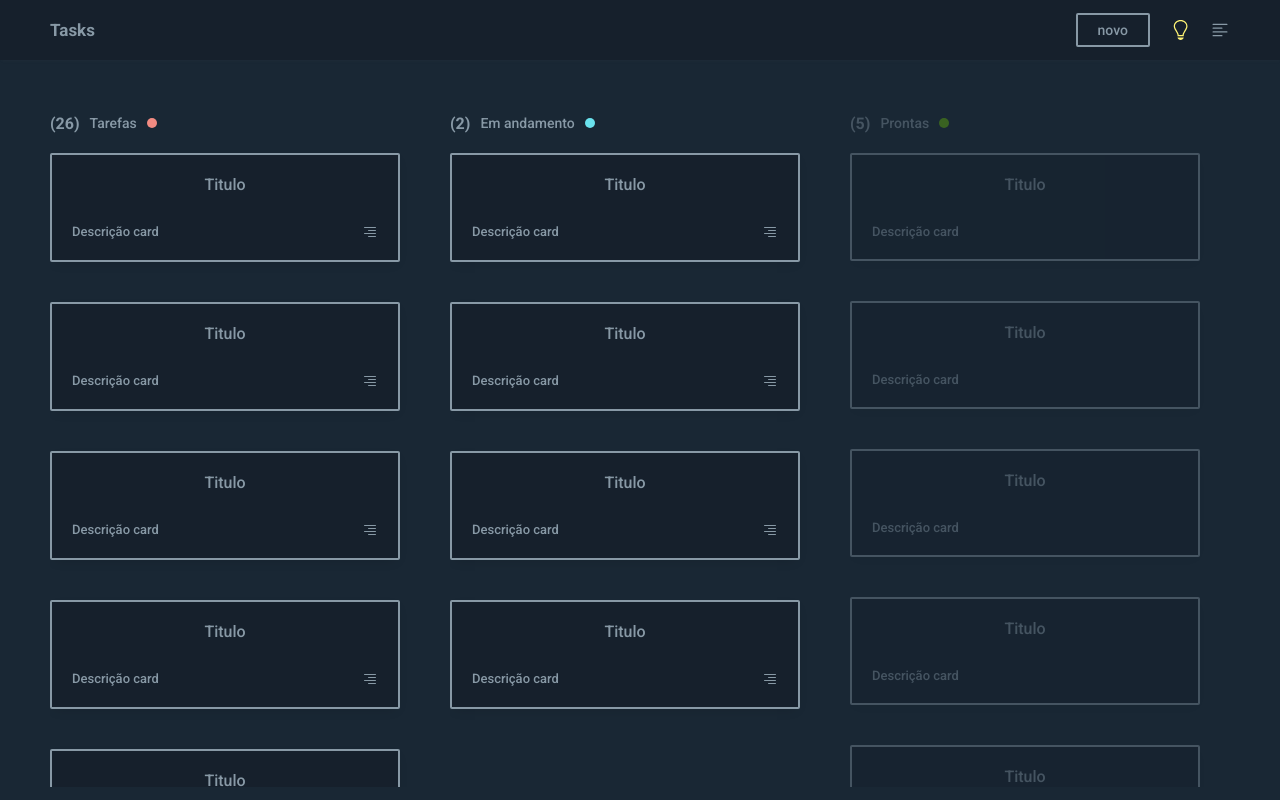
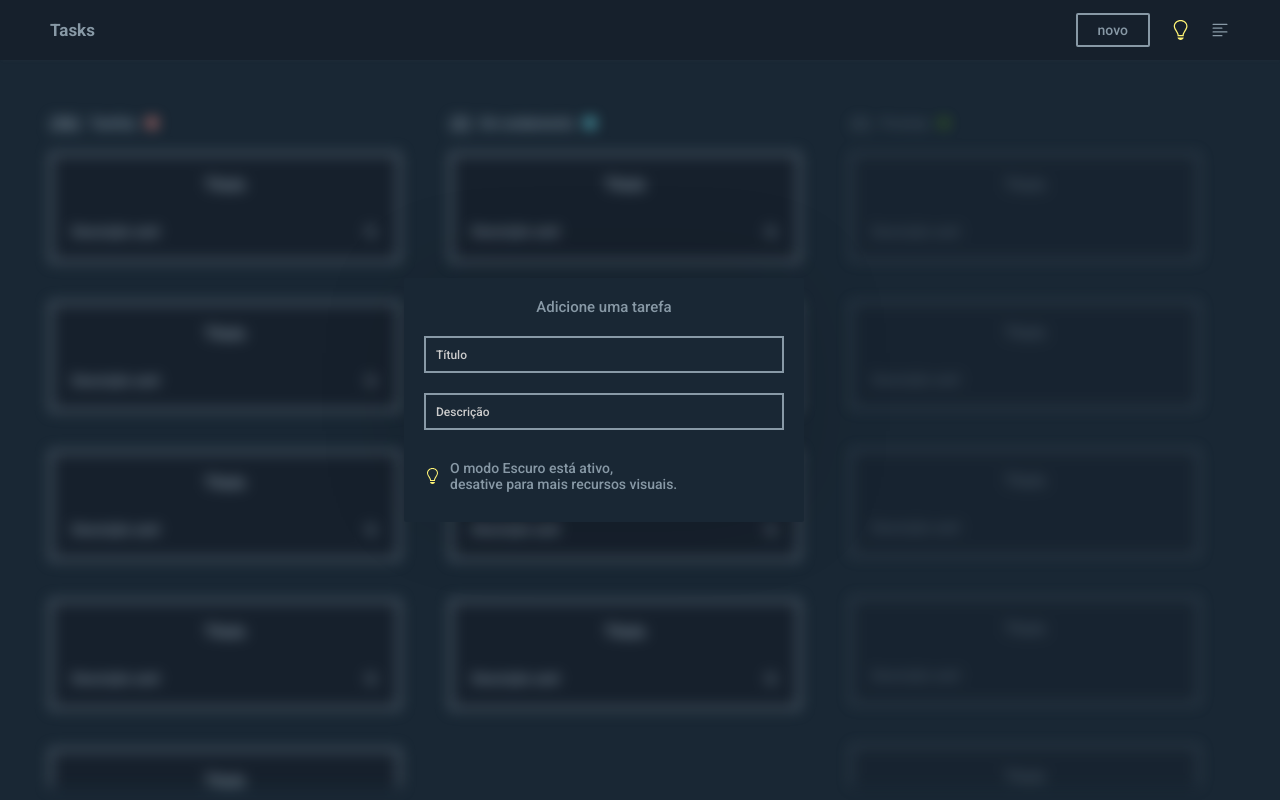
Before and after one commit to heliogsantos/Tasks, a React (Create React App) app: page / in a window 1280 px wide. Both pictures are taken after a click on the icon 1180 px from the left and 30 px from the top of the page. Built offline with nearby package versions, Linux system fonts and the light colour scheme.

Commit message:
adicionei o modo escuro no modal

```diff
--- a/src/components/Modal/index.js
+++ b/src/components/Modal/index.js
@@ -1,9 +1,10 @@
-import React, { useContext, useState } from 'react';
+import React, { useContext, useState, useEffect } from 'react';
 
 import './style.css'
 import { TaskContext } from '../../contexts/TaskContext';
-import Button from '../Button';
 import { FaPalette } from 'react-icons/fa';
+import { GoLightBulb } from 'react-icons/go'
+import { darkModeText, darkModeMenu, darkModeContent, darkModeBorderButton } from '../../utils/dark-mode'
 
 const Modal = props => {
 
@@ -13,8 +14,17 @@ const Modal = props => {
   const [colorPaletteChosen, setColorPaletteChosen] = useState('#ffffffff')
 
   const animateModal = {
-    top: context.openModal ? '50%' : false
+    top: context.openModal ? '50%' : false,
+    ...context.darkMode ? darkModeText(context) : false
   }
+
+  useEffect(() => {
+    if(context.darkMode) {
+      setColorPaletteChosen('var(--dark-menu)')
+    }else {
+      setColorPaletteChosen('#ffffffff')
+    }
+  }, [context.darkMode])
 
   const handleModal = (event) => {
     event.stopPropagation()
@@ -55,6 +65,11 @@ const Modal = props => {
     setActivePaletteColor(activePalette => !activePalette)
   }
 
+  const inputDarkMode = {
+    ...context.darkMode ? darkModeContent(context) : false,
+    ...context.darkMode ? darkModeBorderButton(context) : false,
+  }
+
   const handleStopPalettePropagation = (event) => event.stopPropagation()
 
   function handleChosenColorModal(colorPaletteChosen) {
@@ -72,16 +87,30 @@ const Modal = props => {
           <div className="modal-body">
             <form>
               <div className="field-input">
-                <input type="text" placeholder="Título"/>
+                <input style={inputDarkMode} type="text" placeholder="Título"/>
               </div>
               <div className="field-input">
-                <input type="text" placeholder="Descrição"/>
+                <input style={inputDarkMode} type="text" placeholder="Descrição"/>
               </div>
+              {
+                !context.darkMode ?
                   <div onClick={(event => handlePalette(event))} className={activePaletteColor ? "activePaletterIcon" : "pallete-icon"}>
                     <FaPalette className="pallete-icon" />
                   </div>
+                : false
+              }
+              {
+                context.darkMode ?
+                  <div className="alert-dark-mode">
+                    <GoLightBulb style={{ color: 'var(--yellow-color)' }}/>
+                    <p>O modo Escuro está ativo, <br></br> desative para mais recursos visuais.</p>
+                  </div>
+                : false
+              }
             </form>
           </div>
+          {
+            !context.darkMode ?
               <div className="palettes-colors" onClick={(event) => handleStopPalettePropagation(event)} style={stylePaletteColor}>
                 {
                   palettesColors.map((color, index) => {
@@ -91,6 +120,9 @@ const Modal = props => {
                   })
                 }
               </div>
+            : false
+          }
+
         </div>
       </div>
       )}
--- a/src/components/Modal/style.css
+++ b/src/components/Modal/style.css
@@ -115,3 +115,17 @@ form .field-input input::-webkit-input-placeholder {
 .modal .palettes-colors .color-ball:nth-of-type(1) {
   border: 1px solid #cccccc;
 }
+
+.modal .alert-dark-mode {
+  width: 100%;
+  display: flex;
+  justify-content: flex-start;
+  align-items: center;
+  padding-top: 10px;
+}
+
+.modal .alert-dark-mode > p {
+  font-size: 14px;
+  padding-left: 10px;
+  align-items: left;
+}
--- a/src/contexts/TaskContext.js
+++ b/src/contexts/TaskContext.js
@@ -5,7 +5,7 @@ const TaskContext = createContext()
 
 const TaskContextProvider = ({ children }) => {
 
-  const [openModal, setOpenModal] = useState(false)
+  const [openModal, setOpenModal] = useState(true)
   const [darkMode, setDarkMode] = useState(false)
 
   const state = {
```
Lines whose indentation alone changed are shown as unchanged.
